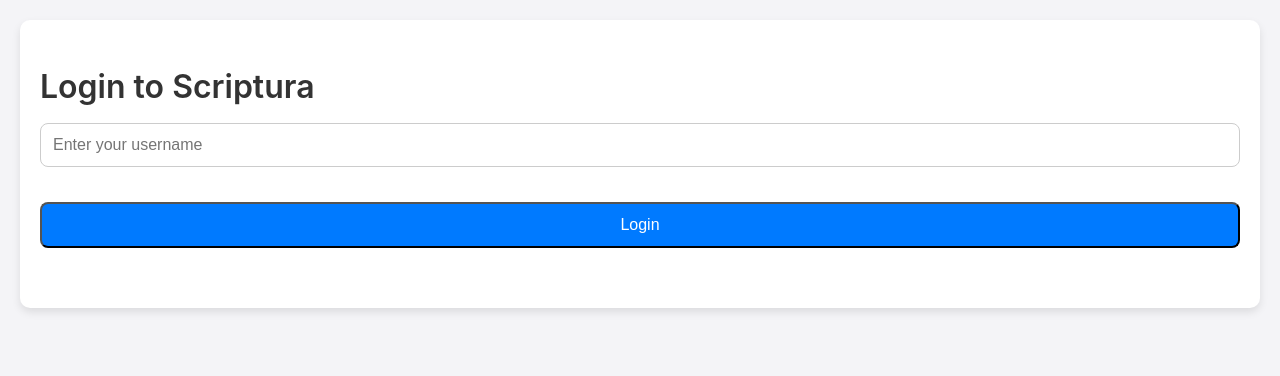
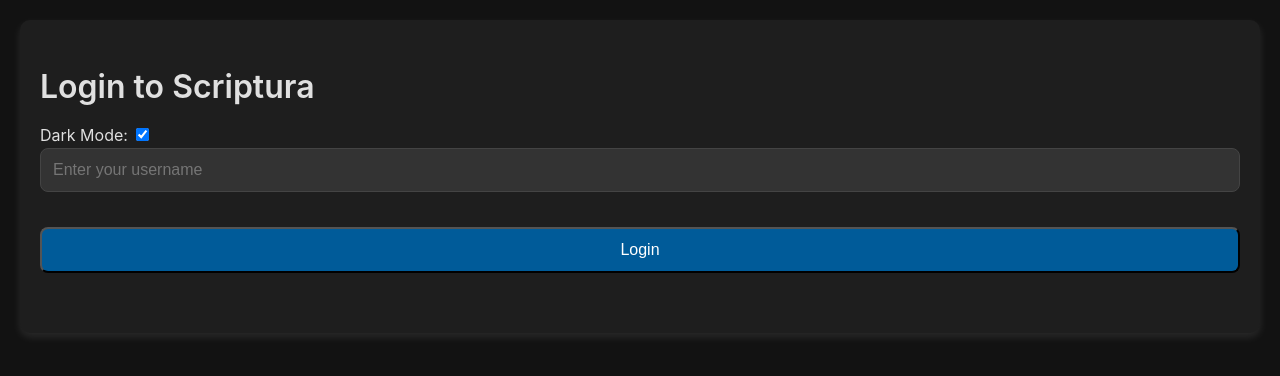
Before and after one commit to panda1312/Scriptura, a Flask app: page /login in a window 1280 px wide. Shown: the top 376 px of the page. Run offline with Flask 2, Linux system fonts and the light colour scheme.

Commit message:
Update login.html
Default to dark mode with light mode option

```diff
--- a/templates/login.html
+++ b/templates/login.html
@@ -2,16 +2,43 @@
 <html lang="en">
 <head>
     <meta charset="UTF-8">
+    <meta name="viewport" content="width=device-width, initial-scale=1.0">
     <title>Login - Scriptura</title>
     <link rel="stylesheet" href="/static/style.css">
 </head>
-<body>
+<body class="dark-mode"> <!-- Defaulting to dark mode -->
     <div class="container">
         <h1>Login to Scriptura</h1>
-        <form method="post" action="/login">
+
+        <!-- Dark Mode Toggle -->
+        <div class="dark-mode-toggle">
+            <label for="dark-mode-toggle">Dark Mode:</label>
+            <input type="checkbox" id="dark-mode-toggle" checked>
+        </div>
+
+        <form method="post" action="/login" id="login-form">
             <input type="text" name="username" placeholder="Enter your username" required>
-            <button type="submit">Login</button>
+            <button type="submit" class="button">Login</button>
         </form>
+
+        <div id="error-message" style="color: red; display: none;"></div> <!-- Error message for login failures -->
     </div>
+
+    <script>
+        // Dark Mode Toggle Logic
+        const toggle = document.getElementById("dark-mode-toggle");
+
+        // Check if dark mode was previously saved in localStorage
+        if (localStorage.getItem('darkMode') === 'false') {
+            document.body.classList.remove('dark-mode');
+            toggle.checked = false;
+        }
+
+        // Event listener for the dark mode toggle
+        toggle.addEventListener('change', () => {
+            document.body.classList.toggle('dark-mode');
+            localStorage.setItem('darkMode', toggle.checked); // Save the preference
+        });
+    </script>
 </body>
 </html>
```
